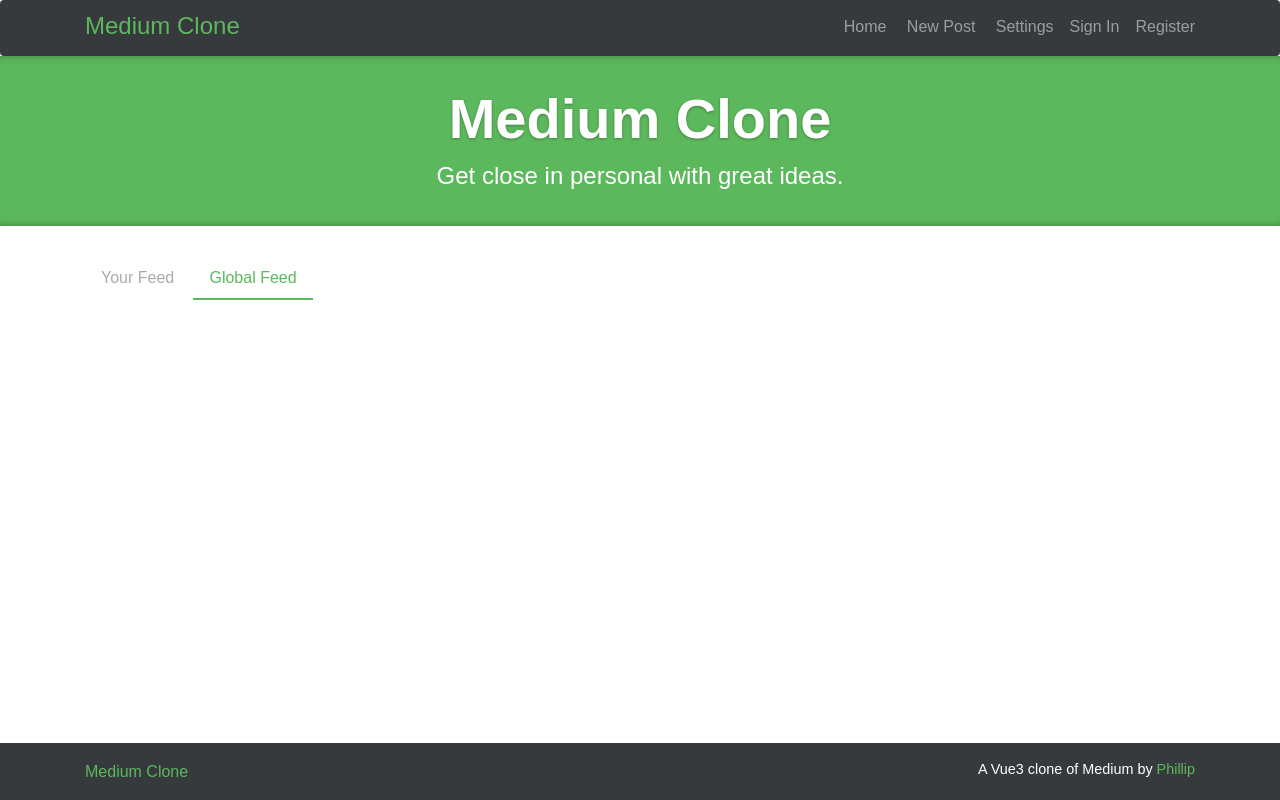
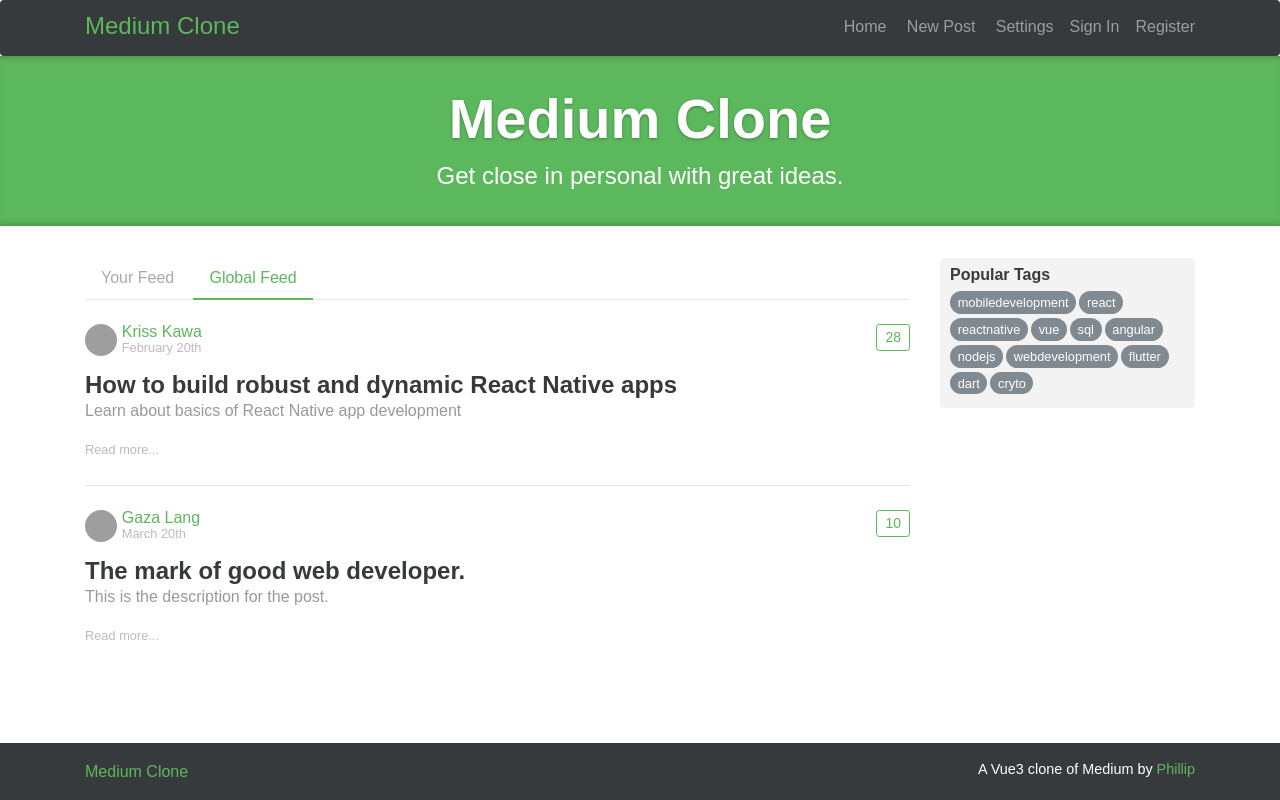
Before and after one commit to PhillipMwaniki/Medium-Clone, a Vue app: page / in a window 1280 px wide. Built offline with nearby package versions, Linux system fonts and the light colour scheme; grey boxes are pictures that could not be loaded.

Commit message:
added content to home view

```diff
--- a/src/views/Home.vue
+++ b/src/views/Home.vue
@@ -23,10 +23,65 @@
             </ul>
           </div>
 
+          <div class="article-preview">
+            <div class="article-meta">
+              <a href="profile.html"><img src="http://i.imgur.com/Qr71crq.jpg" /></a>
+              <div class="info">
+                <a href="" class="author">Kriss Kawa</a>
+                <span class="date">February 20th</span>
+              </div>
+              <button class="btn btn-outline-primary btn-sm pull-xs-right">
+                <i class="ion-heart"></i> 28
+              </button>
+            </div>
+            <a href="" class="preview-link">
+              <h1>How to build robust and dynamic React Native apps</h1>
+              <p>Learn about basics of React Native app development</p>
+              <span>Read more...</span>
+            </a>
+          </div>
+
+          <div class="article-preview">
+            <div class="article-meta">
+              <a href="profile.html"><img src="http://i.imgur.com/N4VcUeJ.jpg" /></a>
+              <div class="info">
+                <a href="" class="author">Gaza Lang</a>
+                <span class="date">March 20th</span>
+              </div>
+              <button class="btn btn-outline-primary btn-sm pull-xs-right">
+                <i class="ion-heart"></i> 10
+              </button>
+            </div>
+            <a href="" class="preview-link">
+              <h1>The mark of good web developer.</h1>
+              <p>This is the description for the post.</p>
+              <span>Read more...</span>
+            </a>
+          </div>
+
         </div>
+        <div class="col-md-3">
+          <div class="sidebar">
+            <p><strong>Popular Tags</strong></p>
 
-      </div>
-    </div>
+            <div class="tag-list">
+              <a href="" class="tag-pill tag-default">mobiledevelopment</a>
+              <a href="" class="tag-pill tag-default">react</a>
+              <a href="" class="tag-pill tag-default">reactnative</a>
+              <a href="" class="tag-pill tag-default">vue</a>
+              <a href="" class="tag-pill tag-default">sql</a>
+              <a href="" class="tag-pill tag-default">angular</a>
+              <a href="" class="tag-pill tag-default">nodejs</a>
+              <a href="" class="tag-pill tag-default">webdevelopment</a>
+              <a href="" class="tag-pill tag-default">flutter</a>
+              <a href="" class="tag-pill tag-default">dart</a>
+              <a href="" class="tag-pill tag-default">cryto</a>
+            </div>
+          </div>
+</div>
+
+   </div>
+</div>
 
   </div>
 </template>
```
